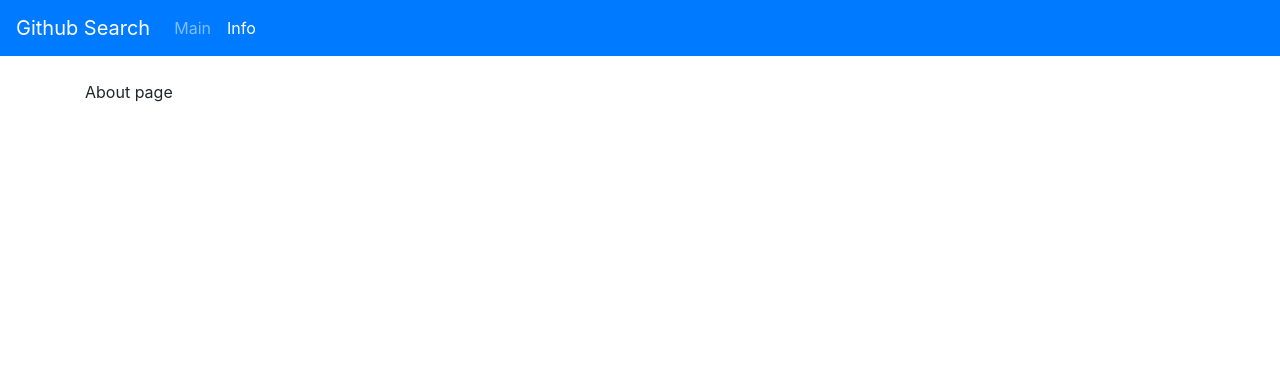
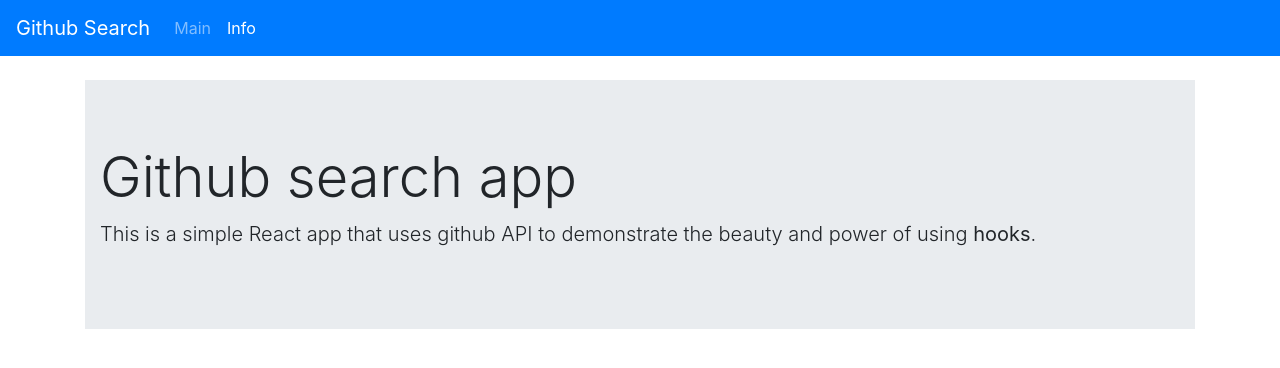
Before and after one commit to lauqo/react-hooks-practice, a React (Create React App) app: page /about in a window 1280 px wide. Shown: the top 368 px of the page. Built offline with nearby package versions, Linux system fonts and the light colour scheme; no server answers.

Commit message:
complete about page

```diff
--- a/src/pages/About.js
+++ b/src/pages/About.js
@@ -3,8 +3,12 @@
 export const About = () => {
 
     return (
-        <div>
-            About page
+        <div className="jumbotron jumbotron-fluid">
+            <div className="container">
+                <h1 className="display-4">Github search app</h1>
+                <p className="lead">This is a simple React app that uses github API to demonstrate the
+                beauty and power of using <strong>hooks</strong>.</p>
+            </div>
         </div>
     )
 }
```
